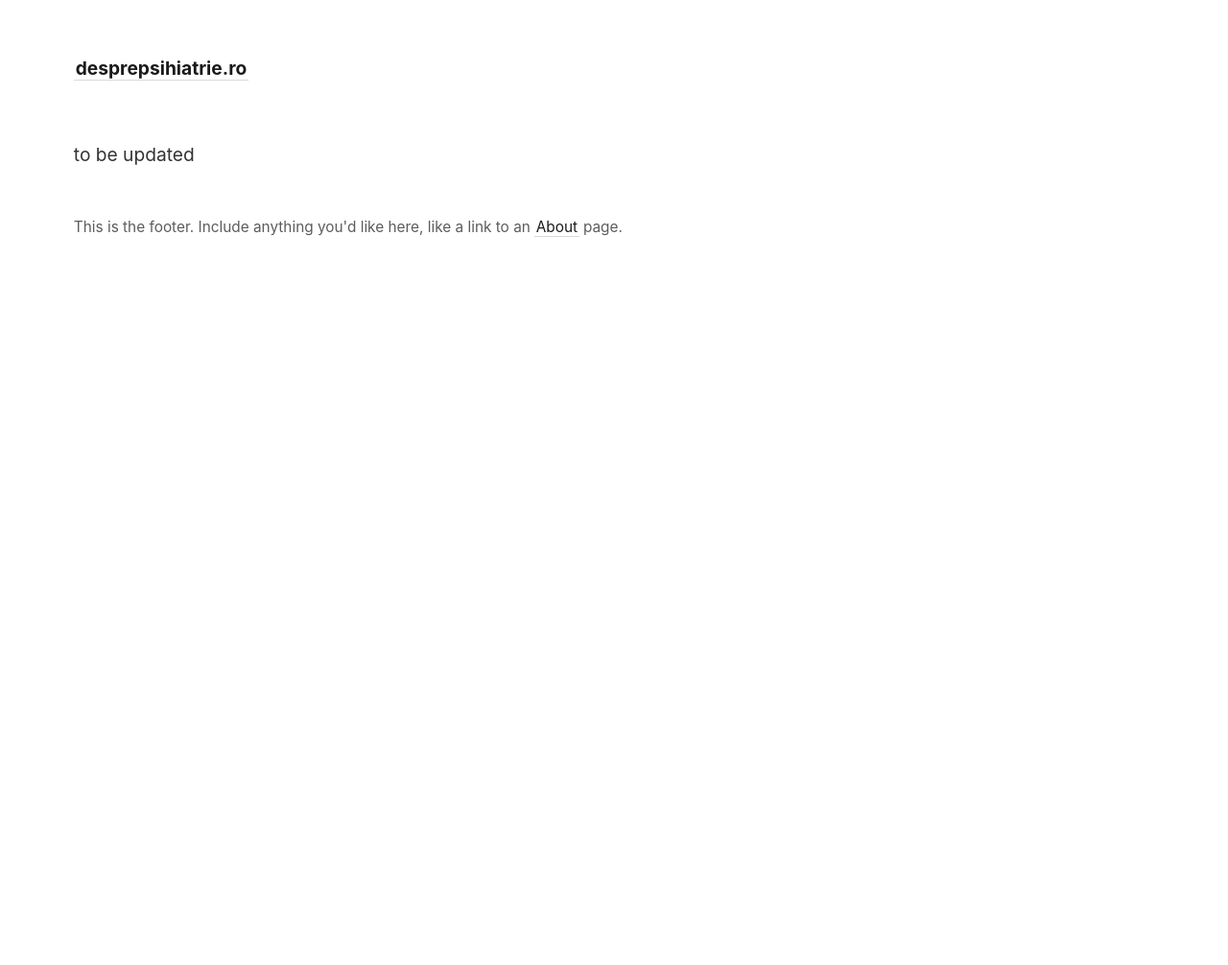
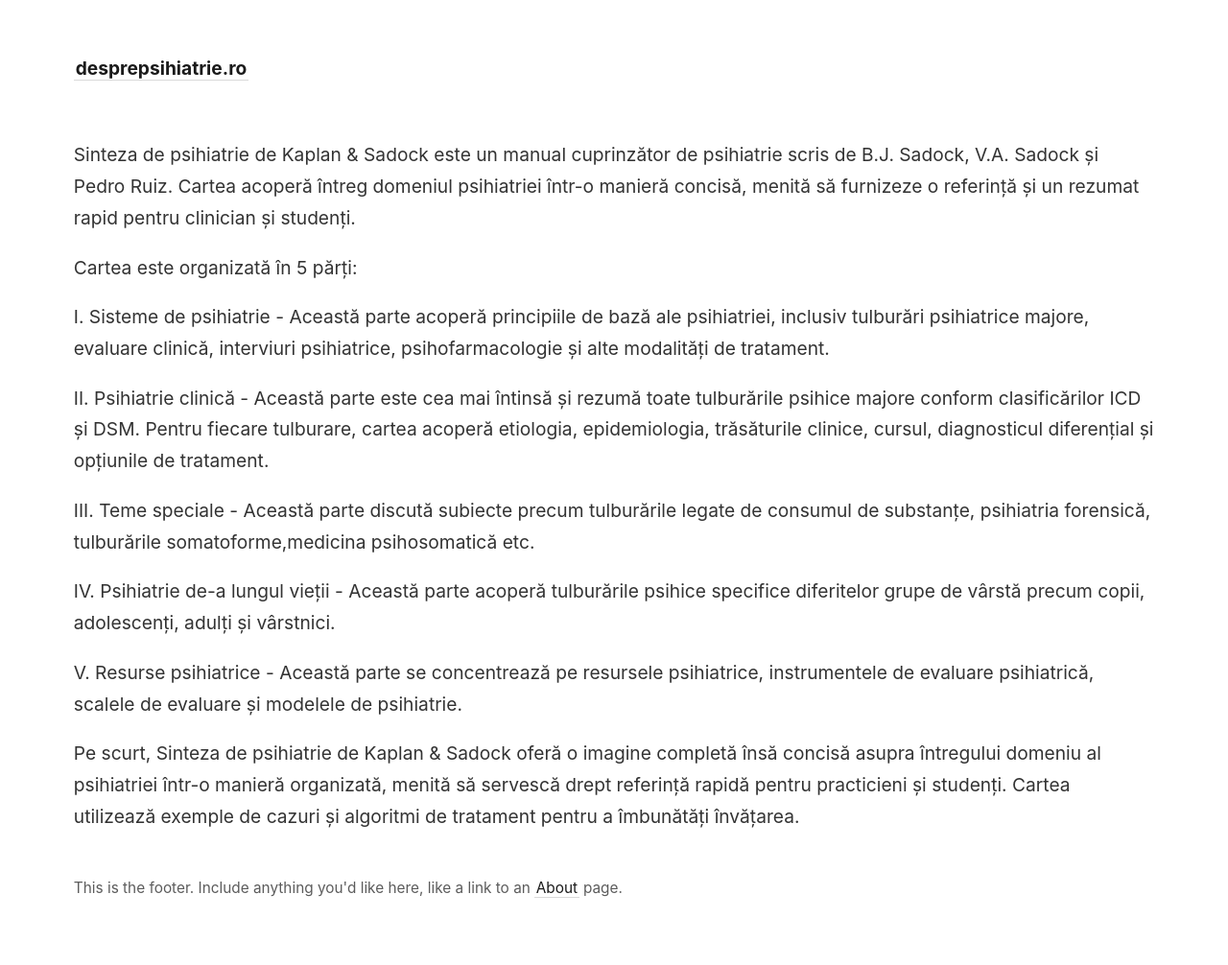
Before and after one commit to desprepsihiatrie/blog, a Jekyll site: the page built from _pages/boli/Kaplan.md, in a window 1280 px wide. Shown: the whole page at 96% size. Built offline with Jekyll 4.4.1, drawn with Linux system fonts in a browser that asks for light colours; before the commit the page ends 900 px from its top, so only the background shows below that.

Commit message:
Update Kaplan.md

```diff
--- a/_pages/boli/Kaplan.md
+++ b/_pages/boli/Kaplan.md
@@ -1,4 +1,18 @@
 ---
 title: Kaplan & Sadock's Synopsis of Psychiatry
 ---
-to be updated
+Sinteza de psihiatrie de Kaplan & Sadock este un manual cuprinzător de psihiatrie scris de B.J. Sadock, V.A. Sadock și Pedro Ruiz. Cartea acoperă întreg domeniul psihiatriei într-o manieră concisă, menită să furnizeze o referință și un rezumat rapid pentru clinician și studenți.
+
+Cartea este organizată în 5 părți:
+
+I. Sisteme de psihiatrie - Această parte acoperă principiile de bază ale psihiatriei, inclusiv tulburări psihiatrice majore, evaluare clinică, interviuri psihiatrice, psihofarmacologie și alte modalități de tratament.
+
+II. Psihiatrie clinică - Această parte este cea mai întinsă și rezumă toate tulburările psihice majore conform clasificărilor ICD și DSM. Pentru fiecare tulburare, cartea acoperă etiologia, epidemiologia, trăsăturile clinice, cursul, diagnosticul diferențial și opțiunile de tratament.
+
+III. Teme speciale - Această parte discută subiecte precum tulburările legate de consumul de substanțe, psihiatria forensică, tulburările somatoforme,medicina psihosomatică etc.
+
+IV. Psihiatrie de-a lungul vieții - Această parte acoperă tulburările psihice specifice diferitelor grupe de vârstă precum copii, adolescenți, adulți și vârstnici.
+
+V. Resurse psihiatrice - Această parte se concentrează pe resursele psihiatrice, instrumentele de evaluare psihiatrică, scalele de evaluare și modelele de psihiatrie.
+
+Pe scurt, Sinteza de psihiatrie de Kaplan & Sadock oferă o imagine completă însă concisă asupra întregului domeniu al psihiatriei într-o manieră organizată, menită să servescă drept referință rapidă pentru practicieni și studenți. Cartea utilizează exemple de cazuri și algoritmi de tratament pentru a îmbunătăți învățarea.
```
